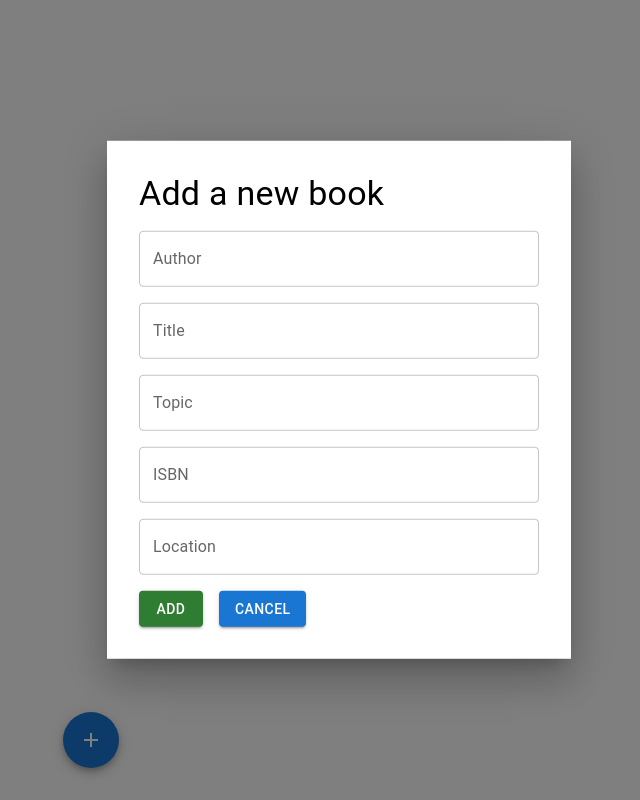
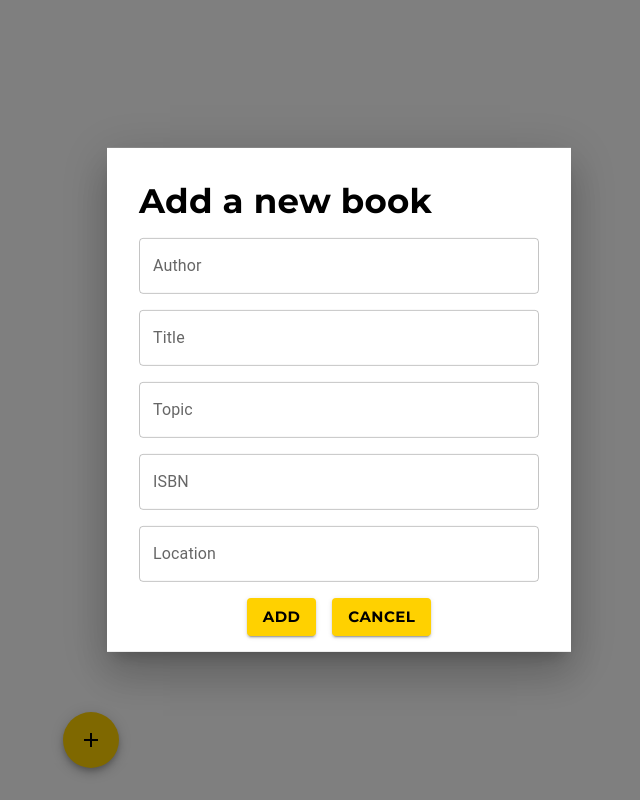
Before and after one commit to LibraryProjectGroup/library-project-frontend, a React (Create React App) app: page / in a window 1280 px wide. Both pictures are taken after a click on the button "add". Shown: the whole page, without its empty margins (301-941 px from the left). Built offline with nearby package versions, Linux system fonts and the light colour scheme; no server answers.

Commit message:
push test

```diff
--- a/src/App.tsx
+++ b/src/App.tsx
@@ -66,7 +66,11 @@ function App() {
       }
       <ListBooks books={books} fetchAllBooks={fetchAllBooks} setBookToEdit={setBookToEdit} setEditBookFormVisible={setEditBookFormVisible} />
 
-      <Fab color="primary" aria-label="add" sx={{ position: "absolute", bottom: "2rem" }} onClick={()=>{setAddBookFormVisible(true)}}>
+      <Fab aria-label="add" sx={{ position: "absolute", bottom: "2rem", backgroundColor: "#FFD100",
+          color: "black",
+          "&:hover": {
+          backgroundColor: "#FFB500",
+          },}} onClick={()=>{setAddBookFormVisible(true)}}>
         <AddIcon />
       </Fab>
     </Container>
--- a/src/components/AddBook.tsx
+++ b/src/components/AddBook.tsx
@@ -66,11 +66,17 @@ const AddBook: FC<IProps> = ({addBookFormVisible, setAddBookFormVisible, fetchAl
           width: 400,
           bgcolor: 'background.paper',
           boxShadow: 24,
-          p: 4,
+          paddingTop: 4,
+          paddingX: 4,
+          paddingBottom: 2,
         }}>
           {/*book.owner is logged in user*/}
           <Stack spacing={2}>
-            <Typography variant="h4">Add a new book</Typography>
+            <Typography
+            sx={{
+              fontFamily: "Montserrat",
+              fontWeight: "bold",
+            }}variant="h4">Add a new book</Typography>
             <TextField
               label="Author"
               name="author"
@@ -101,9 +107,33 @@ const AddBook: FC<IProps> = ({addBookFormVisible, setAddBookFormVisible, fetchAl
               value={book.location}
               onChange={(event) => onChange(event)}
             />
-            <Stack direction="row" spacing={2}>
-              <Button variant="contained" color="success" onClick={addBook}>Add</Button>
-              <Button variant="contained" onClick={() => {setAddBookFormVisible(false)}}>Cancel</Button>
+            <Stack direction="row" spacing={2} justifyContent="center">
+              <Button
+                  sx={{
+                  fontFamily: "Montserrat",
+                  fontWeight: "bold",
+                  fontSize: 15,
+                  //width: "30%",
+                  backgroundColor: "#FFD100",
+                  color: "black",
+                  "&:hover": {
+                  backgroundColor: "#FFB500",
+                  },
+                  //padding: 2,
+                  }} variant="contained" onClick={addBook}>Add</Button>
+              <Button
+                  sx={{
+                  fontFamily: "Montserrat",
+                  fontWeight: "bold",
+                  fontSize: 15,
+                  //width: "30%",
+                  backgroundColor: "#FFD100",
+                  color: "black",
+                  "&:hover": {
+                  backgroundColor: "#FFB500",
+                  },
+                  //padding: 2,
+                  }} variant="contained" onClick={() => {setAddBookFormVisible(false)}}>Cancel</Button>
             </Stack>
           </Stack>
         </Box>
--- a/src/components/EditBook.tsx
+++ b/src/components/EditBook.tsx
@@ -32,10 +32,17 @@ const EditBook: FC<IProps> = ({editBookFormVisible, bookToEdit, setEditBookFormV
                     width: 400,
                     bgcolor: 'background.paper',
                     boxShadow: 24,
-                    p: 4,
+                    paddingTop: 4,
+                    paddingX: 4,
+                    paddingBottom: 2,
                 }}>
                     <Stack spacing={2}>
-                        <Typography variant="h4">Edit {editedBook.title}</Typography>
+                        <Typography
+                        sx={{
+                            fontFamily: "Montserrat",
+                            fontWeight: "bold",
+                        }}
+                        variant="h4">Edit {editedBook.title}</Typography>
                         <TextField
                             label="Author"
                             name="author"
@@ -66,9 +73,34 @@ const EditBook: FC<IProps> = ({editBookFormVisible, bookToEdit, setEditBookFormV
                             value={editedBook.location}
                             onChange={(e) => setEditedBook(()=>({...editedBook, location: e.target.value}))}
                         />
-                        <Stack direction="row" spacing={2}>
-                            <Button variant="contained" color="success" onClick={()=>{updateBook(book)}}>Update</Button>
-                            <Button variant="contained" onClick={() => {setEditBookFormVisible(false)}}>Cancel</Button>
+                        <Stack direction="row" spacing={2} justifyContent="center" >
+                            <Button
+                                sx={{
+                                fontFamily: "Montserrat",
+                                fontWeight: "bold",
+                                fontSize: 15,
+                                //width: "30%",
+                                backgroundColor: "#FFD100",
+                                color: "black",
+                                "&:hover": {
+                                backgroundColor: "#FFB500",
+                                },
+                                //padding: 2,
+                                }}
+                        variant="contained" onClick={()=>{updateBook(book)}}>Update</Button>
+                            <Button
+                                sx={{
+                                fontFamily: "Montserrat",
+                                fontWeight: "bold",
+                                fontSize: 15,
+                                //width: "30%",
+                                backgroundColor: "#FFD100",
+                                color: "black",
+                                "&:hover": {
+                                backgroundColor: "#FFB500",
+                                },
+                                //padding: 2,
+                                }} variant="contained" onClick={() => {setEditBookFormVisible(false)}}>Cancel</Button>
                         </Stack>
                     </Stack>
                 </Box>
--- a/src/components/ListBooks.tsx
+++ b/src/components/ListBooks.tsx
@@ -3,6 +3,7 @@ import { Paper, Typography, Button, Stack } from "@mui/material";
 
 import Book from "../interfaces/book.interface";
 import BACKEND_URL from '../backendUrl'
+import { right } from "@popperjs/core";
 
 interface IProps {
     books: Array<Book> | undefined,
@@ -15,14 +16,50 @@ const ListBooks: FC<IProps> = ({books, fetchAllBooks, setBookToEdit, setEditBook
 
     const renderBookData = (book:Book) => {
         return(
-            <Paper elevation={3} sx={{ padding: "1rem" }}>
-                <Typography>Title: {book.title}</Typography>
-                <Typography>Author: {book.author}</Typography>
-                <Typography>Topic: {book.topic}</Typography>
-                <Typography>isbn: {book.isbn}</Typography>
-                <Typography>Location: {book.location}</Typography>
-                <Stack direction="row" spacing={2}>
-                    <Button variant="contained" color="error" onClick={()=>{
+            <Paper elevation={10} sx={{ padding: "2rem", }}>
+                <Stack direction="row" justifyContent="space-between">
+                <Stack>
+                <Typography
+                sx={{
+                  fontFamily: "Montserrat",
+                  fontWeight: "bold",
+                }}>{book.title}</Typography>
+                <Typography
+                sx={{
+                  fontFamily: "Merriweather",
+                  fontWeight: "light",
+                }}>Author: {book.author}</Typography>
+                <Typography
+                sx={{
+                  fontFamily: "Merriweather",
+                  fontWeight: "light",
+                }}>Topic: {book.topic}</Typography>
+                <Typography
+                sx={{
+                  fontFamily: "Merriweather",
+                  fontWeight: "light",
+                }}>isbn: {book.isbn}</Typography>
+                <Typography
+                sx={{
+                  fontFamily: "Merriweather",
+                  fontWeight: "light",
+                }}>Location: {book.location}</Typography>
+                </Stack>
+                <Stack  marginY={1} justifyContent="space-between" >
+                    <Button
+                    sx={{
+                    fontFamily: "Montserrat",
+                    fontWeight: "bold",
+                    fontSize: 15,
+                    //width: "30%",
+                    backgroundColor: "#FFD100",
+                    color: "black",
+                    "&:hover": {
+                      backgroundColor: "#FFB500",
+                    },
+                    //padding: 1,
+                  }}
+                    variant="contained" color="error" onClick={()=>{
                         fetch(`${BACKEND_URL}/book?id=${book.id}`,{method: 'DELETE'})
                         .then(response=>{
                             if(response.ok){
@@ -35,7 +72,21 @@ const ListBooks: FC<IProps> = ({books, fetchAllBooks, setBookToEdit, setEditBook
                     }>
                         Delete book
                     </Button>
-                    <Button variant="contained" onClick={()=>{setBookToEdit(book); setEditBookFormVisible(true)}}>Edit book</Button>
+                    <Button
+                    sx={{
+                    fontFamily: "Montserrat",
+                    fontWeight: "bold",
+                    fontSize: 15,
+                    //width: "30%",
+                    backgroundColor: "#FFD100",
+                    color: "black",
+                    "&:hover": {
+                      backgroundColor: "#FFB500",
+                    },
+                    //padding: 1,
+                    }}
+                    variant="contained" onClick={()=>{setBookToEdit(book); setEditBookFormVisible(true)}}>Edit book</Button>
+                </Stack>
                 </Stack>
             </Paper>
         )
--- a/src/index.css
+++ b/src/index.css
@@ -1,3 +1,5 @@
+@import url('https://fonts.googleapis.com/css2?family=Merriweather:wght@300;400;700&family=Montserrat:wght@400;600;700&display=swap');
+
 body {
   margin: 0;
   font-family: -apple-system, BlinkMacSystemFont, 'Segoe UI', 'Roboto', 'Oxygen',
```
